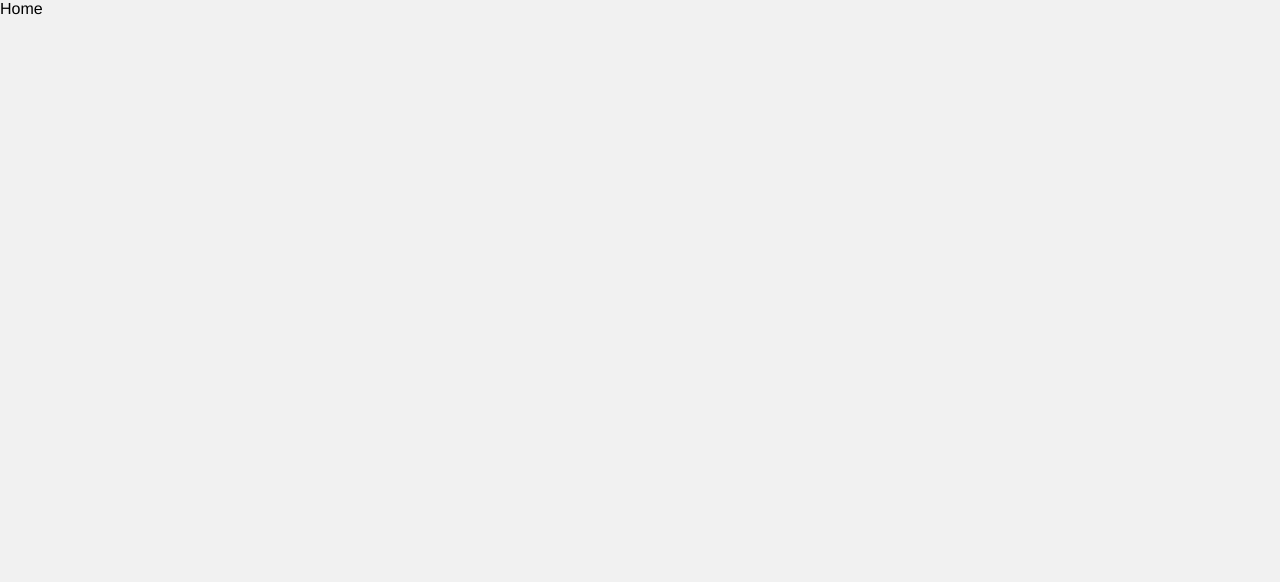
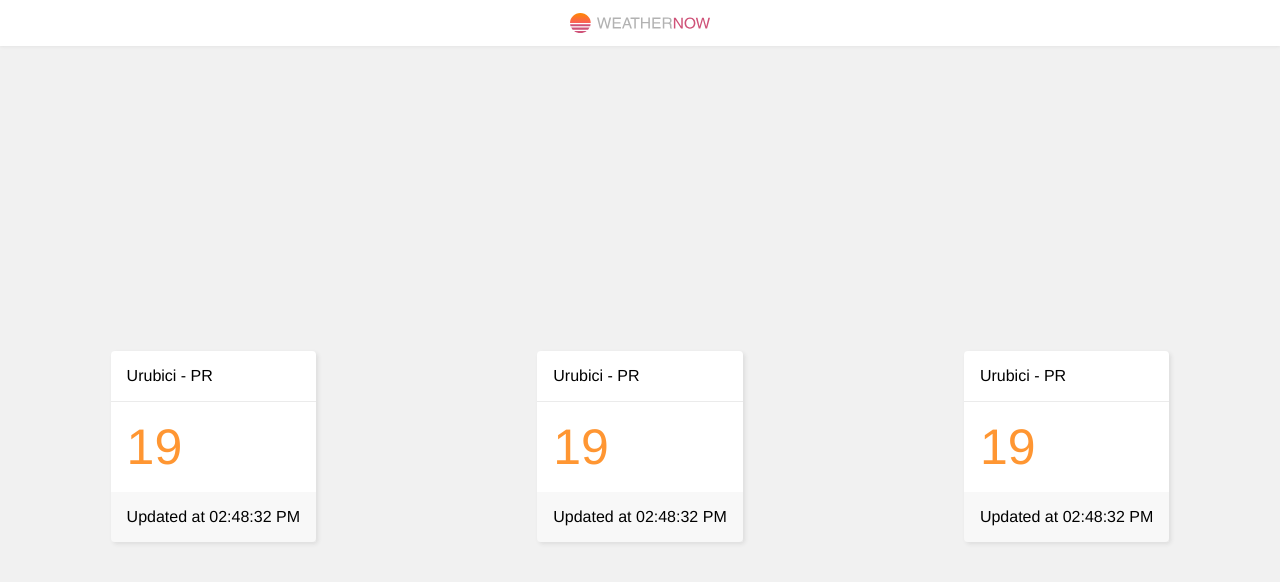
Before and after one commit to pedromsouza99/weather-now, a React (Create React App) app: page / in a window 1280 px wide. Shown: the top 582 px of the page. Built offline with nearby package versions, Linux system fonts and the light colour scheme.

Commit message:
feat: adds Weather Page base structure

```diff
--- /dev/null
+++ b/src/components/WeatherCard.tsx
@@ -0,0 +1,19 @@
+import { Card } from "./layout/Card";
+import { CardContent } from "./layout/CardContent";
+import { CardFooter } from "./layout/CardFooter";
+import { CardHeader } from "./layout/CardHeader";
+import { Text } from "./layout/Text";
+
+export function WeatherCard() {
+  return (
+    <Card>
+      <CardHeader>
+        <Text>Urubici - PR</Text>
+      </CardHeader>
+      <CardContent>
+        <span style={{ color: "var(--yellow)", fontSize: "50px" }}>19</span>
+      </CardContent>
+      <CardFooter>Updated at 02:48:32 PM</CardFooter>
+    </Card>
+  );
+}
--- /dev/null
+++ b/src/components/layout/Text.tsx
@@ -0,0 +1,7 @@
+interface TextProps {
+  children: React.ReactNode;
+}
+
+export function Text(props: TextProps) {
+  return <span>{props.children}</span>;
+}
--- a/src/pages/Home/Home.tsx
+++ b/src/pages/Home/Home.tsx
@@ -1,3 +1,11 @@
+import { Header } from "../../components/layout/Header";
+import { WeatherPage } from "../Weather/WeatherPage";
+
 export function Home() {
-  return <div>Home</div>;
+  return (
+    <div id="HomePage">
+      <Header />
+      <WeatherPage />
+    </div>
+  );
 }
--- /dev/null
+++ b/src/pages/Weather/WeatherPage.tsx
@@ -0,0 +1,30 @@
+import styled from "styled-components";
+import { Container } from "../../components/layout/Container";
+import { WeatherCard } from "../../components/WeatherCard";
+
+export function WeatherPage() {
+  return (
+    <Container>
+      <Page>
+        <CardsContainer>
+          <WeatherCard></WeatherCard>
+          <WeatherCard></WeatherCard>
+          <WeatherCard></WeatherCard>
+        </CardsContainer>
+      </Page>
+    </Container>
+  );
+}
+
+const Page = styled.div`
+  height: 100vh;
+  width: 100%;
+`;
+
+const CardsContainer = styled.div`
+  display: flex;
+  height: 100%;
+  width: 100%;
+  justify-content: space-around;
+  align-items: center;
+`;
```
